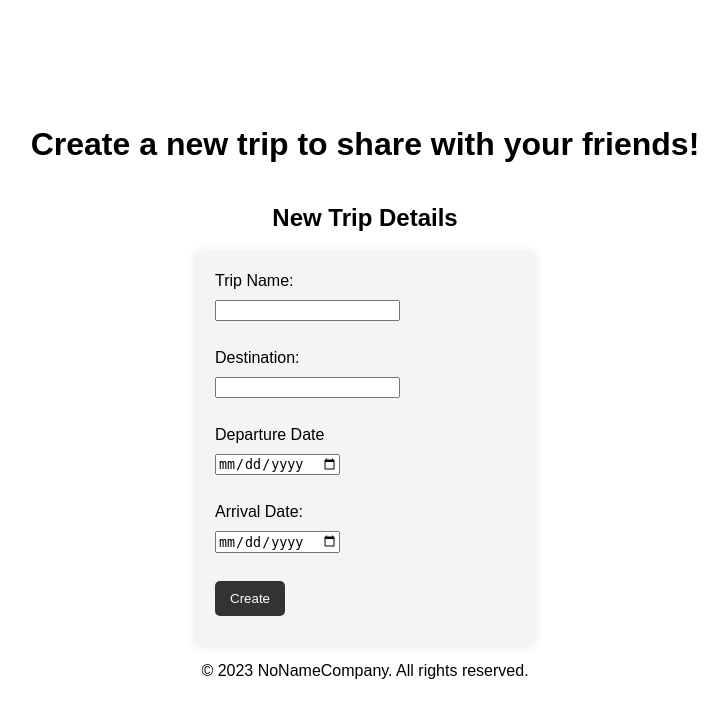
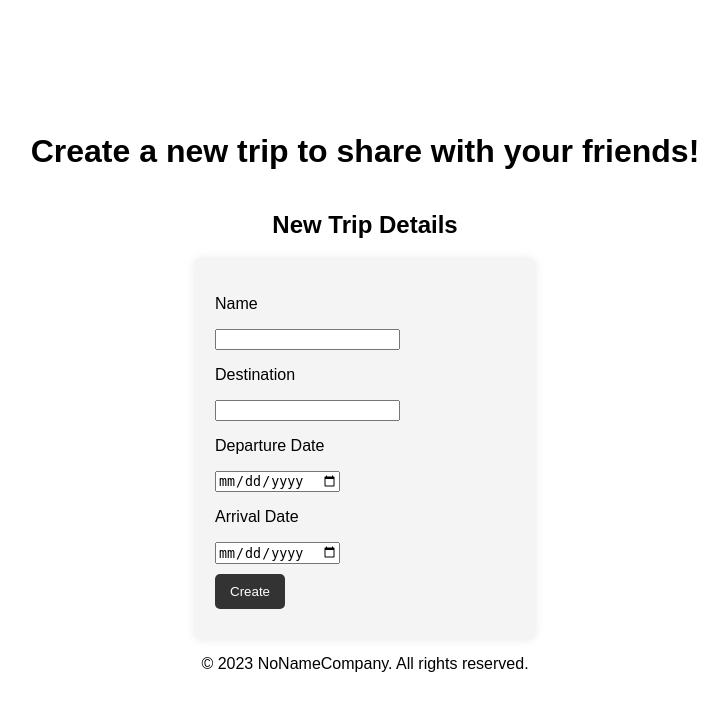
Before and after one commit to alessandrofloris/progettoIsw, a Django app: page /newtrip in a window 1280 px wide. Shown: the top 718 px of the page, without its empty margins (275-1003 px from the left). Run offline with Django 4.2, Linux system fonts and the light colour scheme.

Commit message:
New trip form change

```diff
--- a/travelGroup/templates/travelGroup/newtrip.html
+++ b/travelGroup/templates/travelGroup/newtrip.html
@@ -18,18 +18,15 @@
         </section>
 
         <form action="" method="POST">
-            <label for="trip_name">Trip Name:</label>
-            <input type="text" id="trip_name" name="trip_name" required><br>
-
-            <label for="trip_destination">Destination:</label>
-            <input type="text" id="trip_destination" name="trip_destination" required><br>
-
-            <label for="departure_date">Departure Date</label>
-            <input type="date" id="departure_date" name="departure_date" required><br>
-
-            <label for="arrival_date">Arrival Date:</label>
-            <input type="date" id="arrival_date" name="arrival_date" required><br>
-
+            {% csrf_token %}
+            <p>{{ newTripForm.name.label }}</p>
+            {{ newTripForm.name }}
+            <p>{{ newTripForm.destination.label }}</p>
+            {{ newTripForm.destination }}
+            <p>{{ newTripForm.departure_date.label }}</p>
+            <input type="date" name="{{ newTripForm.departure_date.name }}" value="{{ newTripForm.departure_date.value|default:'' }}">
+            <p>{{ newTripForm.arrival_date.label }}</p>
+            <input type="date" name="{{ newTripForm.arrival_date.name }}" value="{{ newTripForm.arrival_date.value|default:'' }}">
             <input type="submit" value="Create">
         </form>
     </main>
```
